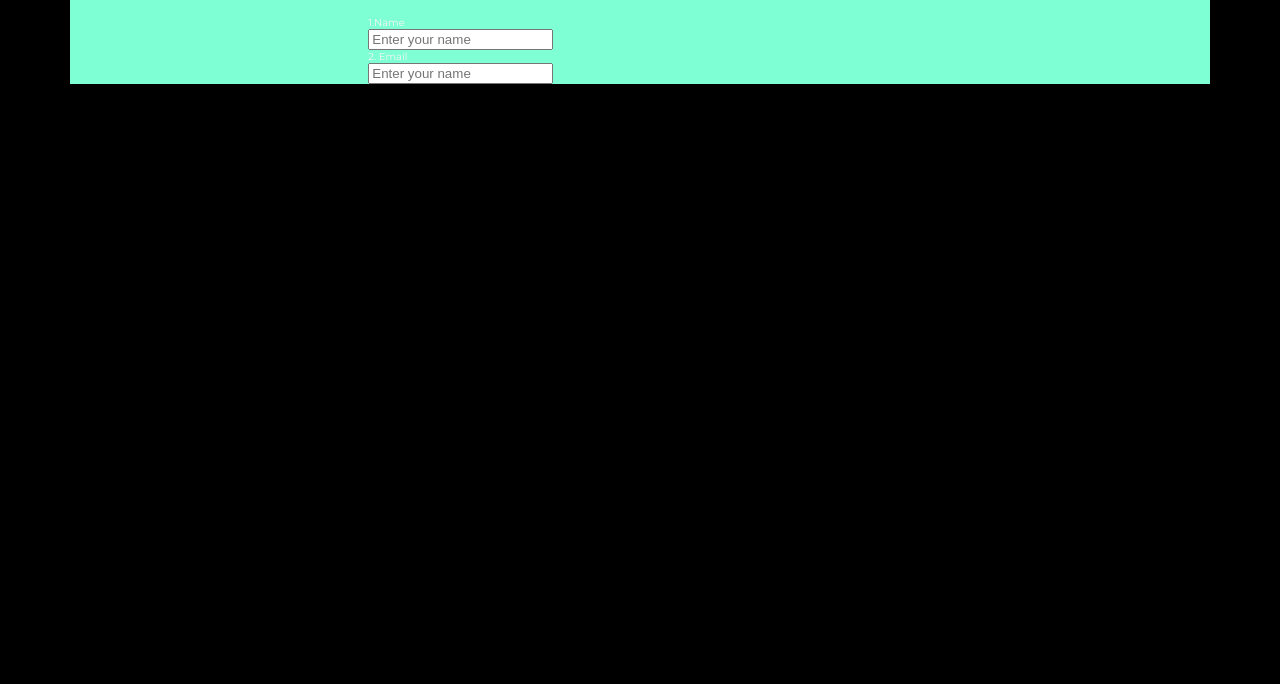
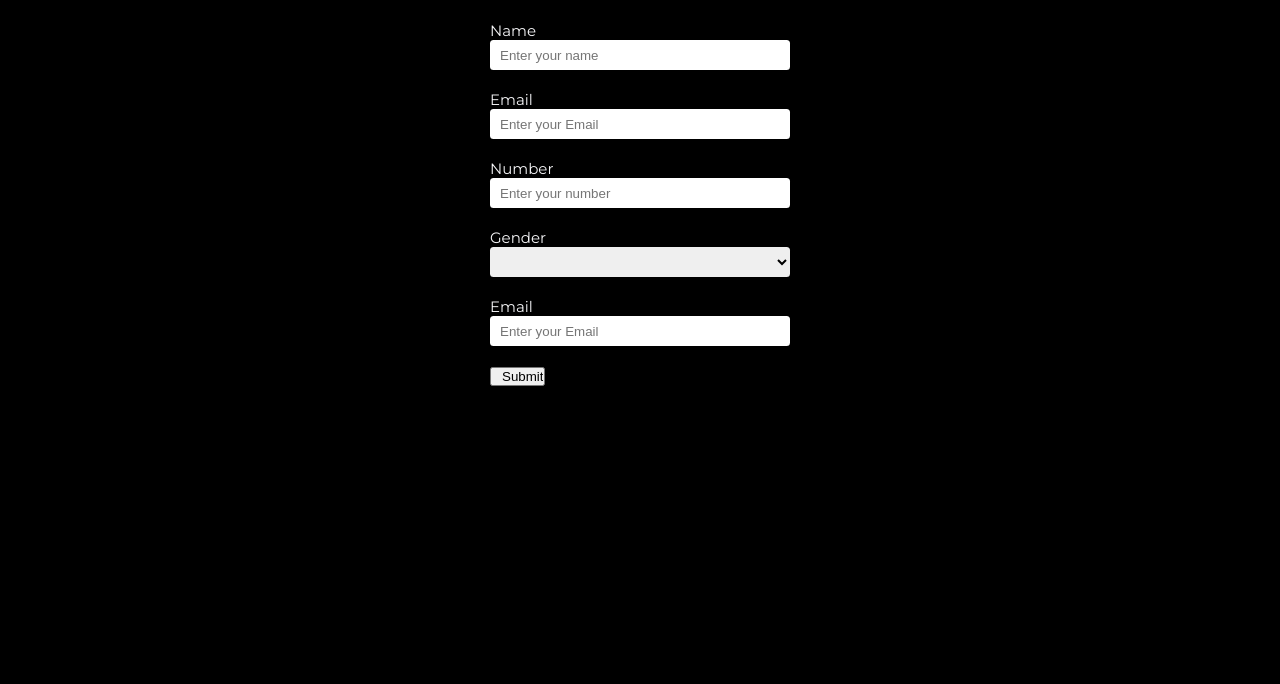
Before and after one commit to mohamedmarzuq/google-form-clone, a plain HTML site: page index.html in a window 1280 px wide. Shown: the part 116-800 px from the top of the page. Drawn offline with Linux system fonts and the light colour scheme.

Commit message:
Added some more textfields

```diff
--- a/index.html
+++ b/index.html
@@ -19,13 +19,32 @@
 
             <form action="" id="survey-form">
                 <div class="form-group">
-                    <label id="name-label" for="name">1.Name</label> <br>
+                    <label id="name-label" for="name">Name</label> <br>
                     <input type="text" name="name" id="name" class="form-control" placeholder="Enter your name" required>
                 </div>
 
                 <div class="form-group">
-                    <label id="name-label" for="name">2. Email</label> <br>
-                    <input type="text" name="name" id="name" class="form-control" placeholder="Enter your name" required>
+                    <label id="name-label" for="name">Email</label> <br>
+                    <input type="email" name="email" id="email" class="form-control" placeholder="Enter your Email" required>
+                </div>
+
+                <div class="form-group">
+                    <label id="name-label" for="name">Number</label> <br>
+                    <input type="number" name="name" id="name" class="form-control" placeholder="Enter your number" minlength="10" maxlength="10" required>
+                </div>
+
+                <div class="form-group">
+                    <label id="name-label" for="name">Gender</label> <br>
+                    <select name="role" id="dropdown" class="form-control"></select>
+                </div>
+
+                <div class="form-group">
+                    <label id="name-label" for="name">Email</label> <br>
+                    <input type="text" name="name" id="name" class="form-control" placeholder="Enter your Email" required>
+                </div>
+
+                <div class="form-group">
+                    <input type="submit" id="submit" class="submit-button" required>
                 </div>
 
             </form>
--- a/style.css
+++ b/style.css
@@ -1,3 +1,9 @@
+* {
+    margin: 0;
+    padding: 0;
+    box-sizing: border-box;
+}
+
 html {
     font-size: 10px;
 }
@@ -9,12 +15,12 @@ body {
     color: #F5F5F7;
 }
 
+/* #main{background-color: aquamarine;} .container{background-color: black;} .form-group{background-color:cornflowerblue;} .form-control{background-color: coral;} */
+
 #main {
-    background-color: aquamarine;
     max-width: 1140px;
-    display: flex;
-    justify-content: center;
     margin: 0 auto;
+    padding: 2.6rem;
 }
 
 #title {
@@ -27,9 +33,52 @@ body {
 
 #description {
     text-align: center;
-    margin-top: -20px;
+    margin-top: 5px;
     /* background-color: aquamarine; */
     color: #A1A1A6;
     font-weight: 500;
     font-size: 1.9rem;
 }
+
+
+
+#survey-form {
+    padding-top: 15px;
+}
+
+.form-group {
+    font-size: 15px;
+    max-width: 30rem;
+    margin: 2rem auto 0;
+}
+
+.form-control {
+    width: 30rem;
+    height: 3rem;
+    border-radius: 0.35rem;
+    border: none;
+    margin: 0 auto;
+    outline: none;
+}
+
+input,
+.form-control:placeholder-shown {
+    padding-left: 1rem;
+}
+
+input:focus,
+textarea:focus {
+  border: 0.15rem solid #1d1d1f;
+}
+
+/* Chrome, Safari, Edge, Opera */
+input::-webkit-outer-spin-button,
+input::-webkit-inner-spin-button {
+  -webkit-appearance: none;
+  margin: 0;
+}
+
+/* Firefox */
+input[type=number] {
+  -moz-appearance: textfield;
+}
```
